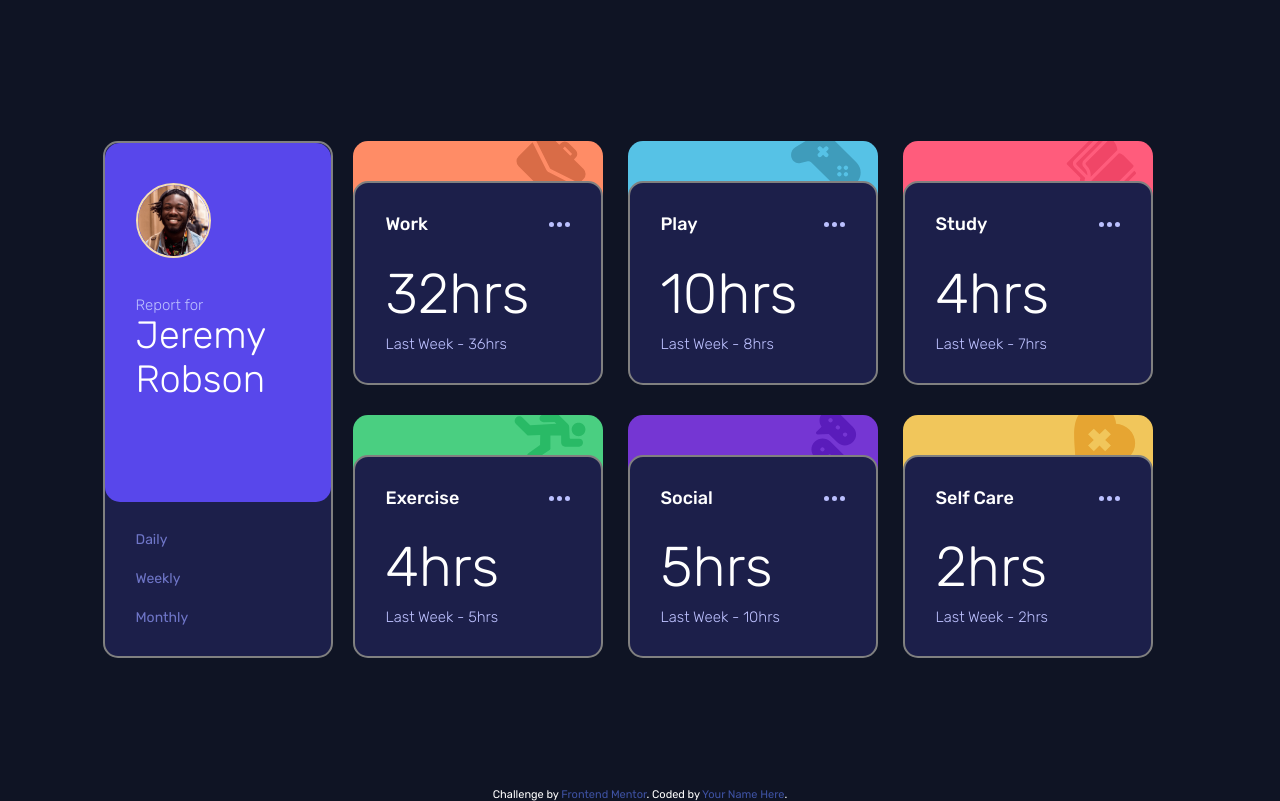
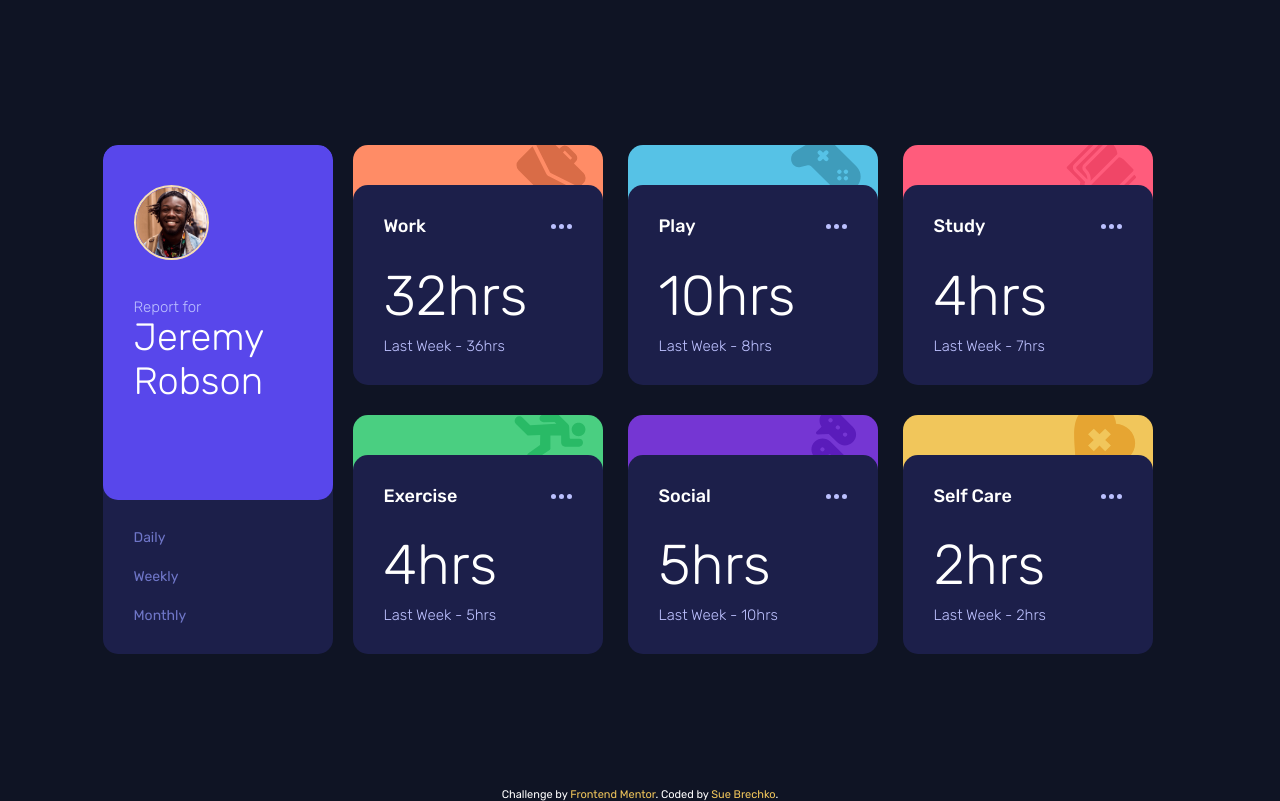
Before and after one commit to shoproizoshlo/time-tracking-dashboard, a plain HTML site: page index.html in a window 1280 px wide. Drawn offline with nearby package versions, Linux system fonts and the light colour scheme.

Commit message:
finished wtyling

```diff
--- a/index.html
+++ b/index.html
@@ -315,7 +315,7 @@
         Challenge by
         <a href="https://www.frontendmentor.io?ref=challenge" target="_blank"
           >Frontend Mentor</a
-        >. Coded by <a href="#">Your Name Here</a>.
+        >. Coded by <a href="#">Sue Brechko</a>.
       </div>
     </footer>
     <!-- bootstrap -->
--- a/src/style.css
+++ b/src/style.css
@@ -161,7 +161,6 @@ main {
   flex-direction: column;
   flex-wrap: wrap;
   width: 230px;
-  border: 2px solid gray;
   border-radius: 15px;
   background-color: var(--dark-blue);
   overflow: hidden;
@@ -289,7 +288,6 @@ main {
 .section {
   padding: 31px;
   width: 250px;
-  border: 2px solid gray;
   border-radius: 15px;
   background-color: var(--dark-blue);
   position: relative;
@@ -409,5 +407,5 @@ main {
   text-align: center;
 }
 .attribution a {
-  color: hsl(228, 45%, 44%);
+  color:var(--soft-orange);
 }
```
